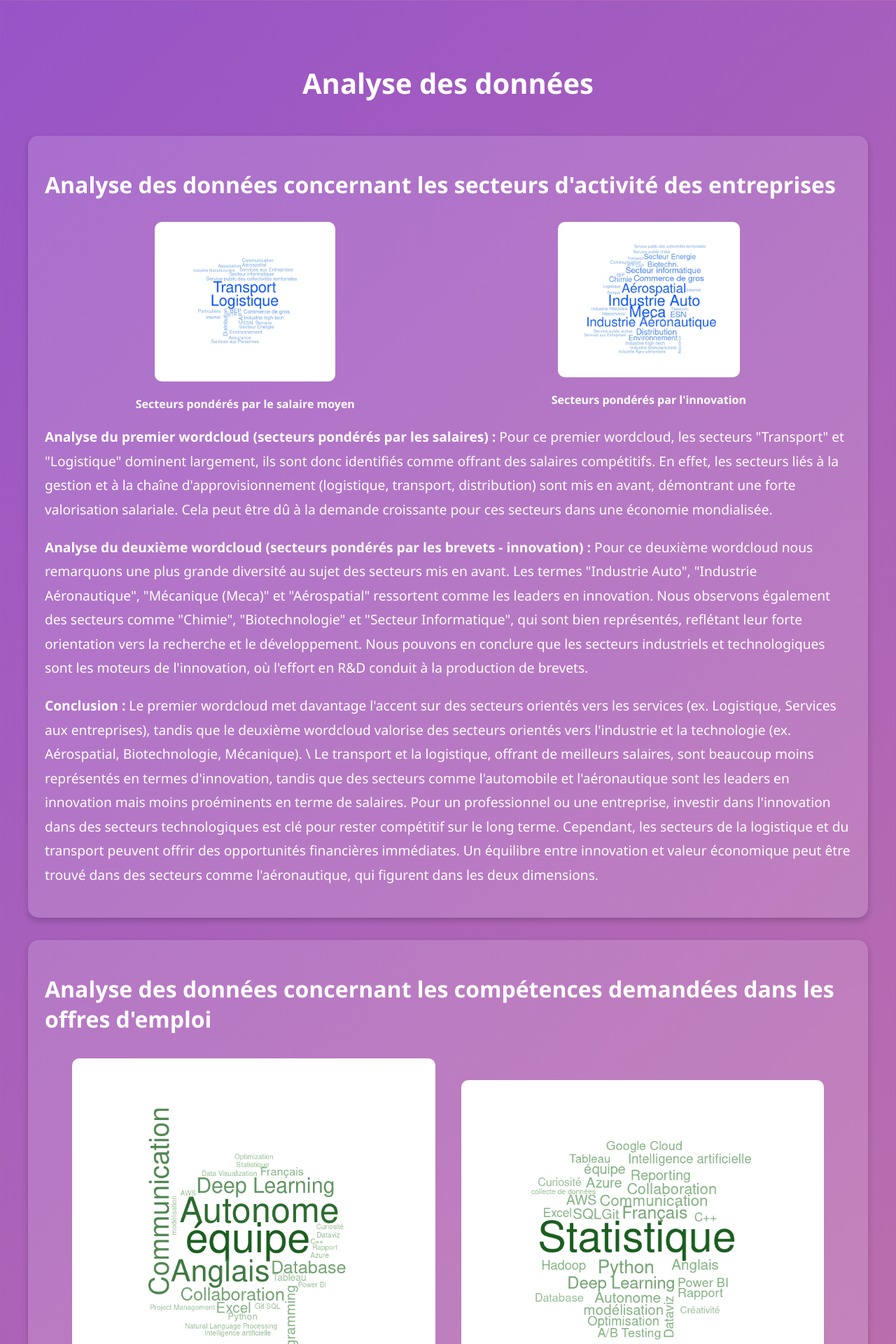
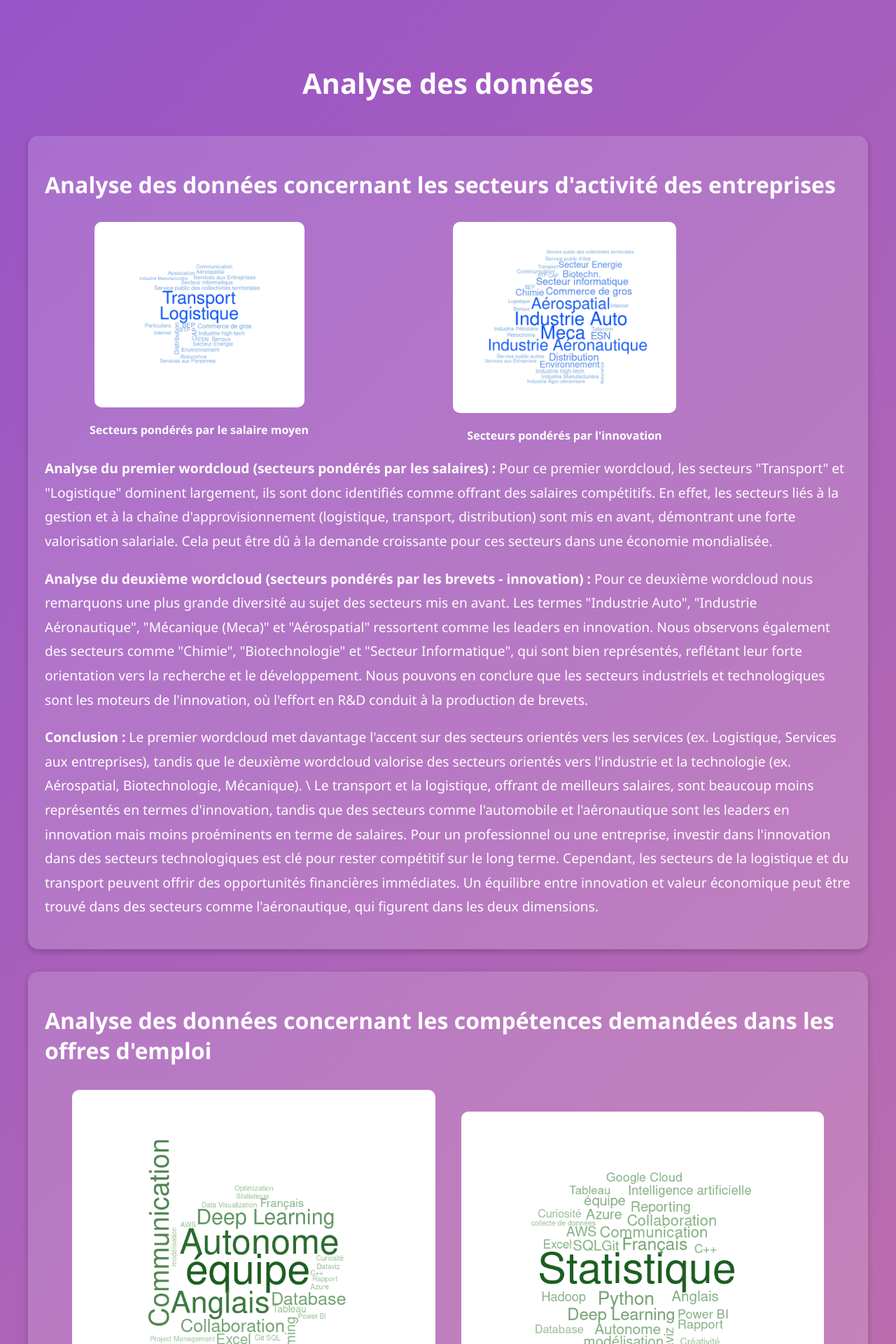
Before and after one commit to SebastienH422/ProjetR.smams, a Jekyll site: the page analyses.html, which Jekyll copies as it is, in a window 1280 px wide. Shown: the top 1920 px of the page at 70% size. Built offline with Jekyll 4.4.1, drawn with Linux system fonts in a browser that asks for light colours.

Commit message:
Update analyses.html

```diff
--- a/analyses.html
+++ b/analyses.html
@@ -98,7 +98,7 @@
 
                 <div style="display: flex; justify-content: center; align-items: flex-start; gap: 1px;">
                     <div style="text-align: center;">
-                        <img src="Images/WordBleu_salaire_petit.png" alt="Secteurs pondérés par le salaire moyen">
+                        <img src="Images/WordBleu_salaire_petit.png" alt="Secteurs pondérés par le salaire moyen" style="width: 300px; height: auto;">
                         <br>
                         <strong>Secteurs pondérés par le salaire moyen</strong>
                     </div>
```
